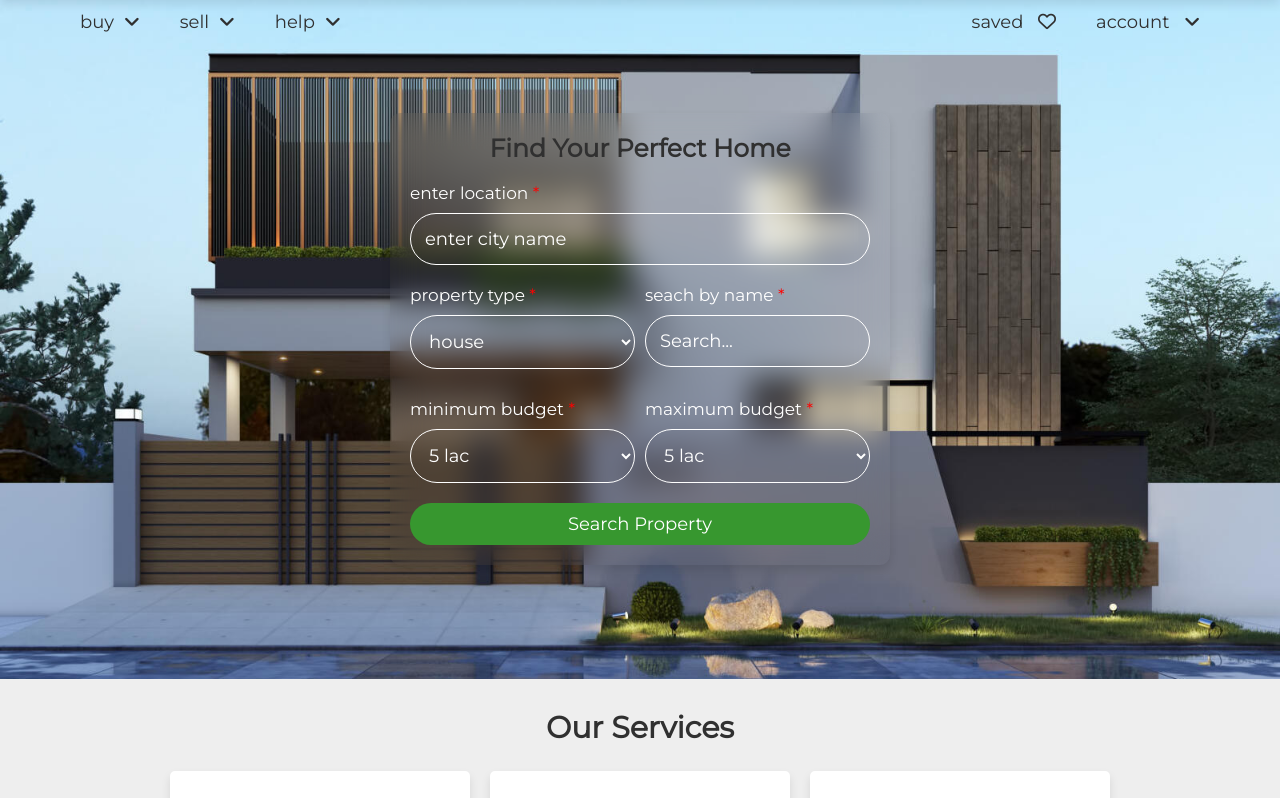
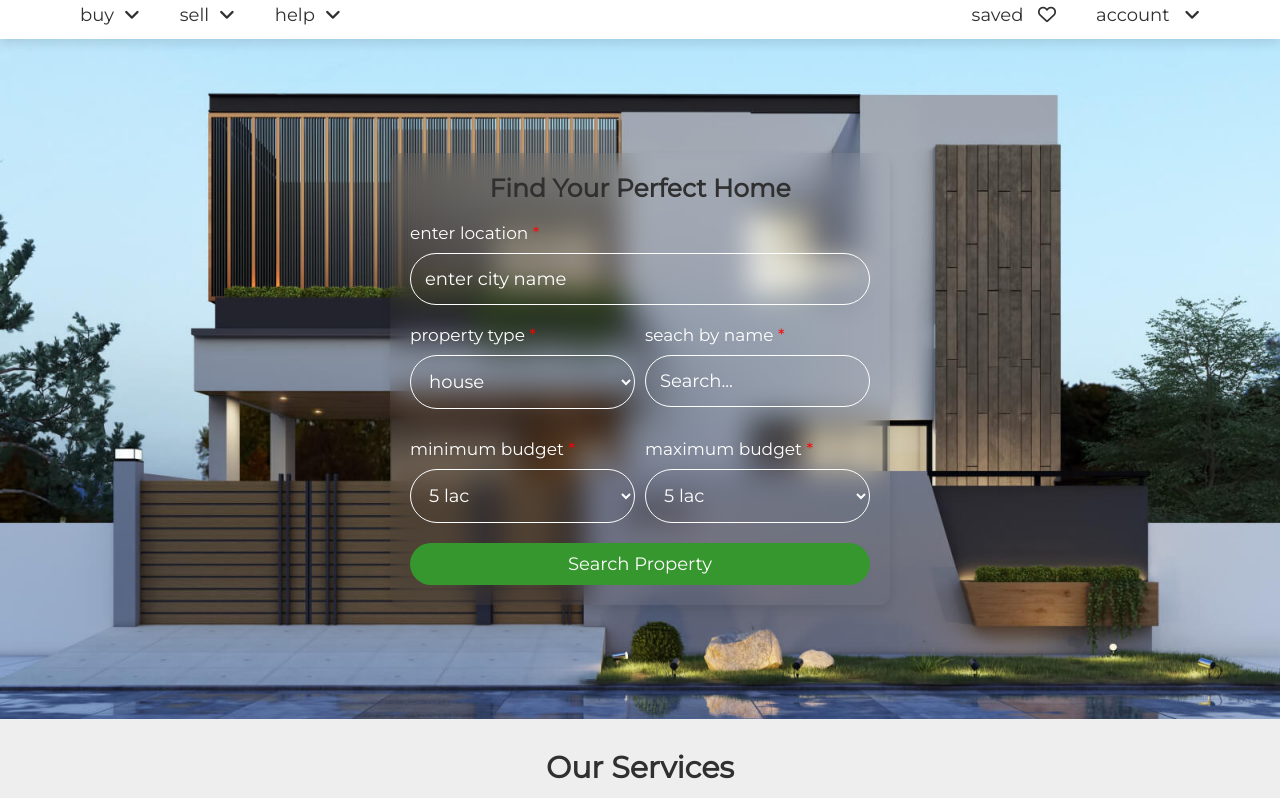
Before and after one commit to irfi12/FYP, a plain HTML site: page index.html in a window 1280 px wide. Shown: the part 67-865 px from the top of the page. Drawn offline with Linux system fonts and the light colour scheme.

Commit message:
secondary nav settings

```diff
--- a/css/style.css
+++ b/css/style.css
@@ -120,11 +120,13 @@ section {
    position: fixed;
 } */
 .navbar.nav-2 {
-   background-color: transparent;
-   transition: background-color 0.5s;
+   /* background-color: transparent; */
+   /* transition: background-color 0.5s; */
    /* transform-origin: top; */
-   position: absolute;
+   /* position: absolute; */
    width: 100%;
+   padding-block: 5px !important;
+   background-color: #fff;
 
 }
 
@@ -168,7 +170,7 @@ section {
 
 .header .navbar .flex ul li a {
    display: inline-block;
-   padding: 1.2rem 2rem;
+   padding: .8rem 2rem;
    font-size: 1.8rem;
    color: var(--black);
    border-radius: 50px;
```
